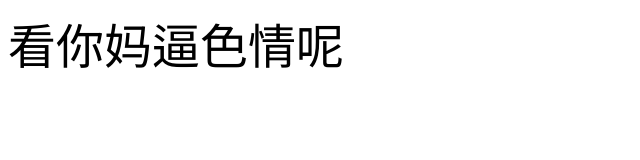
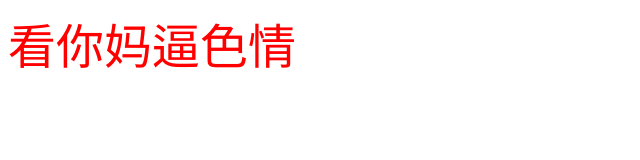
Before and after one commit to zroy6/zroy6.github.io, a plain HTML site: page real-r18.html in a window 1280 px wide. Shown: the whole page, without its empty margins (0-640 px from the left). Drawn offline with Linux system fonts and the light colour scheme.

Commit message:
Update real-r18.html

```diff
--- a/real-r18.html
+++ b/real-r18.html
@@ -5,6 +5,6 @@
 		<title>awa</title>
 	</head>
 	<body>
-		<font size="1000">看你妈逼色情呢</font>
+		<font size="10" color="red">看你妈逼色情</font>
 	</body>
 </html>
```
